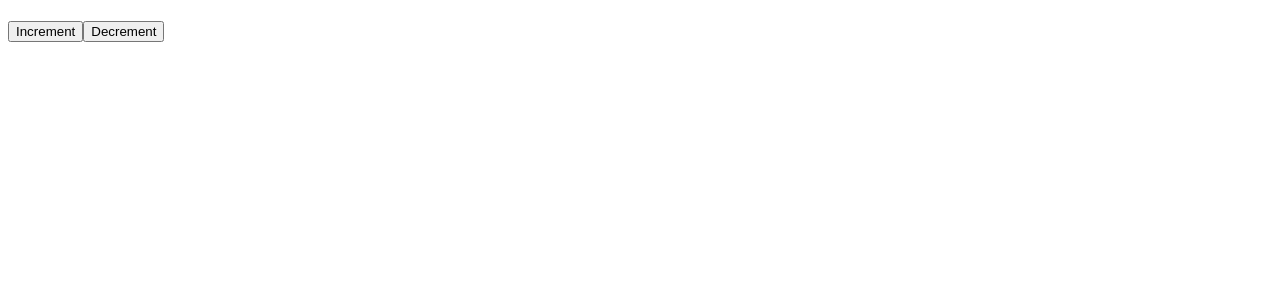
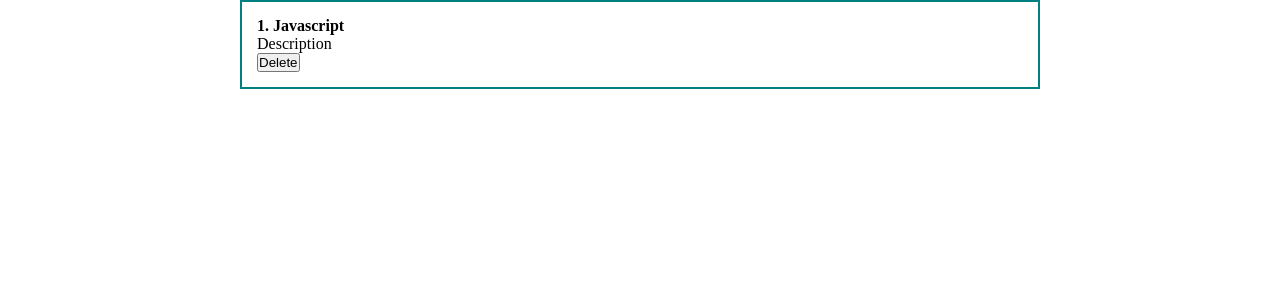
Before and after one commit to ostandrey/react-course, a React (Create React App) app: page / in a window 1280 px wide. Shown: the top 300 px of the page. Built offline with nearby package versions, Linux system fonts and the light colour scheme.

Commit message:
Create post logic

```diff
--- a/src/App.js
+++ b/src/App.js
@@ -1,13 +1,16 @@
 import React from 'react';
 import Counter from "./components/Counter";
 import ClassCounter from "./components/ClassCounter";
+import './styles/app.css'
+import PostItem from "./components/PostItem";
 
 function App() {
 
   return (
     <div className="App">
-        <ClassCounter/>
+        {/*<ClassCounter/>*/}
         {/*<Counter/>*/}
+        <PostItem post={{id: 1, title: 'Javascript', body: 'Description'}} />
     </div>
   );
 }
--- a/src/components/ClassCounter.jsx
+++ b/src/components/ClassCounter.jsx
@@ -6,6 +6,8 @@
         this.state = {
             count: 0
         }
+        this.increment = this.increment.bind(this);
+        this.decrement = this.decrement.bind(this);
     }
 
     increment() {
@@ -19,7 +21,7 @@
     render() {
         return (
             <div>
-                <h1>{this.count}</h1>
+                <h1>{this.state.count}</h1>
                 <button onClick={this.increment}>Increment</button>
                 <button onClick={this.decrement}>Decrement</button>
             </div>
--- /dev/null
+++ b/src/components/PostItem.jsx
@@ -0,0 +1,19 @@
+import React from 'react';
+
+const PostItem = (props) => {
+    return (
+        <div className="post">
+            <div className="post__content">
+                <strong>{props.post.id}. {props.post.title}</strong>
+                <div>
+                    {props.post.body}
+                </div>
+                <div className="post__btns">
+                    <button>Delete</button>
+                </div>
+            </div>
+        </div>
+    );
+};
+
+export default PostItem;
--- /dev/null
+++ b/src/styles/app.css
@@ -0,0 +1,22 @@
+* {
+    margin: 0;
+    padding: 0;
+    box-sizing: border-box;
+}
+
+#root {
+    display: flex;
+    justify-content: center;
+}
+
+.App {
+    width: 800px;
+}
+
+.post {
+    display: flex;
+    padding: 15px;
+    border: 2px solid teal;
+    justify-content: space-between;
+    align-items: center;
+}
```
